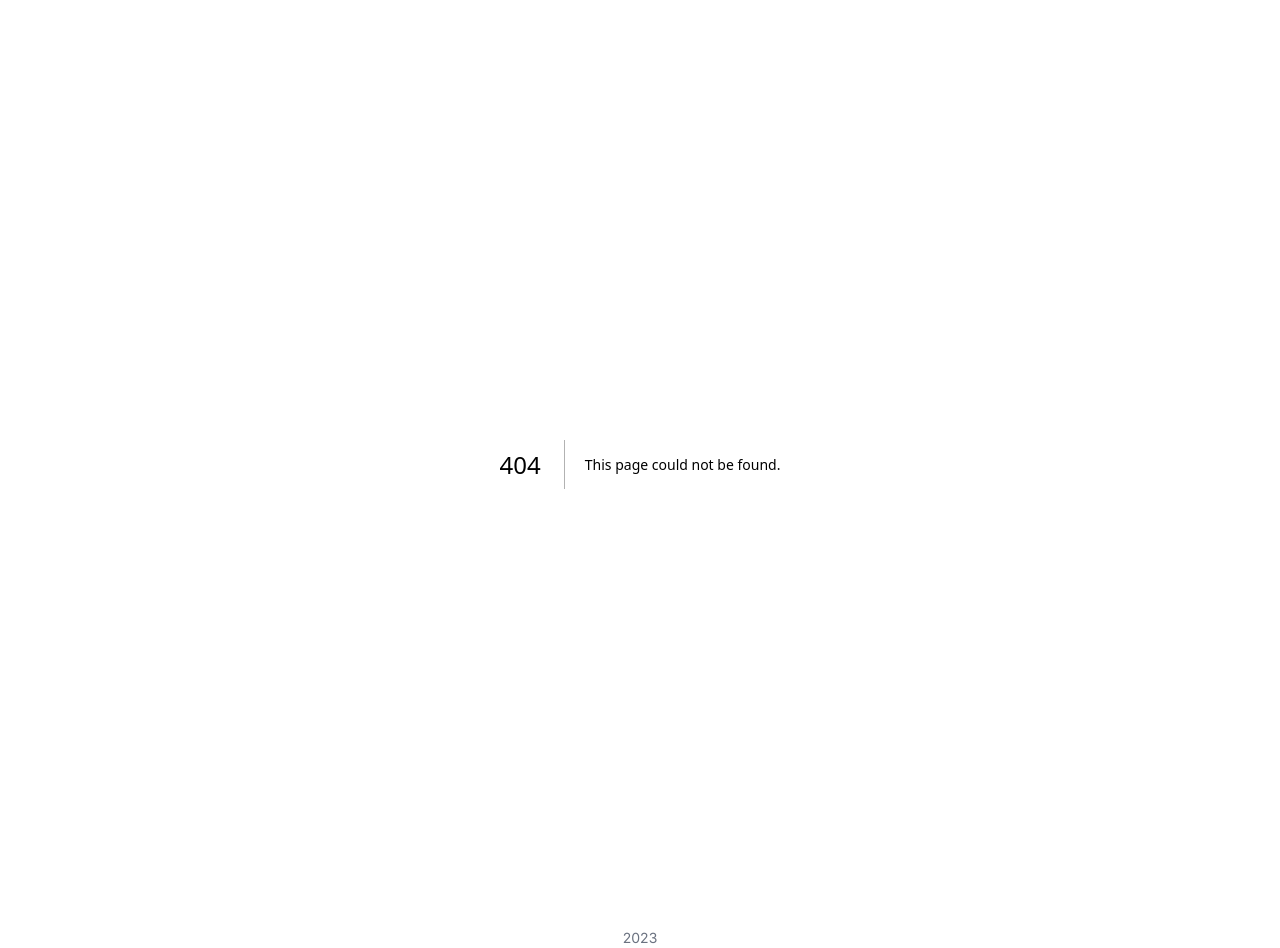
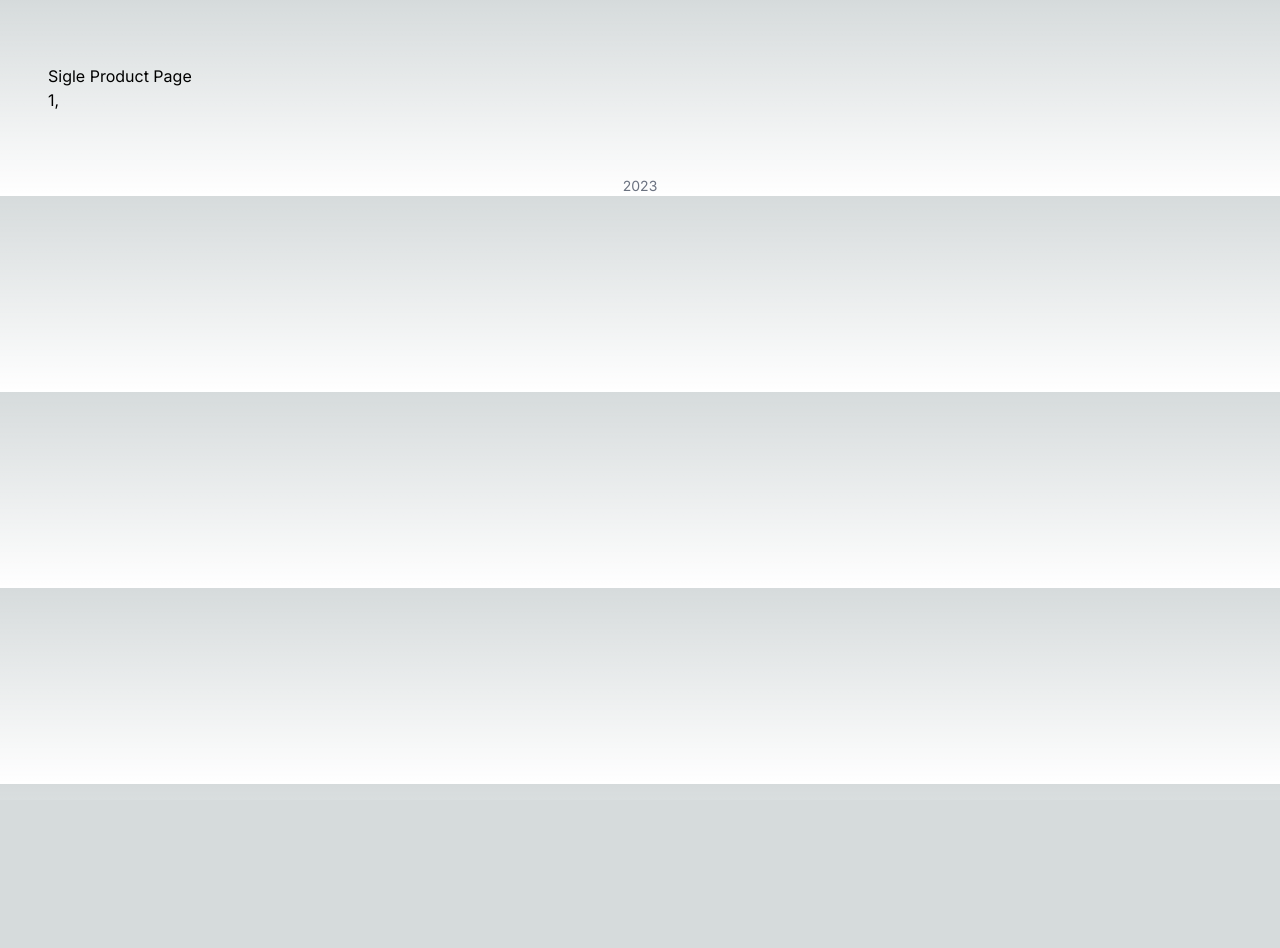
Before and after one commit to sir-hector/next13-masters, a Next.js app: page /products/1 in a window 1280 px wide. Before the commit this address had no page. After the commit the page ends 800 px from the top, so only its background shows below. Built offline with nearby package versions, Linux system fonts and the light colour scheme.

Commit message:
single page

```diff
--- /dev/null
+++ b/src/app/products/[productId]/page.tsx
@@ -0,0 +1,14 @@
+export default function SigleProduct({
+	params,
+	searchParams,
+}: {
+	params: { productId: string };
+	searchParams: { [key: string]: string | string[] };
+}) {
+	return (
+		<div>
+			<h1>Sigle Product Page</h1>
+			{params.productId},{searchParams.referral}
+		</div>
+	);
+}
```
